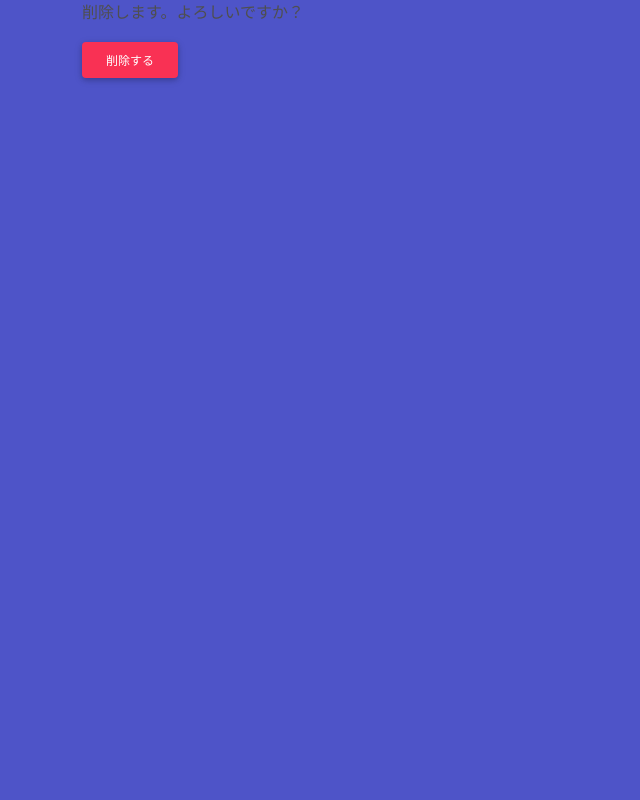
After one commit to voting-system-for-jam/web-version, a Django app: template jam/jam_vote/templates/jam_vote/delete.html in a window 1280 px wide. The commit adds this page. Shown: the whole page, without its empty margins (0-640 px from the left). Run offline with Django 3.2, Linux system fonts and the light colour scheme; the template is opened without the code that fills it, so the values that code supplies are empty; some libraries are stand-ins or nearby versions.

Commit message:
投票の削除機能を追加しました

```diff
--- a/jam/jam_vote/templates/jam_vote/base.html
+++ b/jam/jam_vote/templates/jam_vote/base.html
@@ -23,6 +23,7 @@
 </head>
 
 <body>
+
     <div class="area">
 
         <div class="container">
--- /dev/null
+++ b/jam/jam_vote/templates/jam_vote/delete.html
@@ -0,0 +1,9 @@
+{% extends 'jam_vote/base.html' %}
+
+{% block content %}
+<form method="post">
+    {% csrf_token %}
+    <p>削除します。よろしいですか？</p>
+    <input class="btn btn-danger" type="submit" value="削除する">
+</form>
+{% endblock %}
--- a/jam/jam_vote/templates/jam_vote/index.html
+++ b/jam/jam_vote/templates/jam_vote/index.html
@@ -11,6 +11,7 @@
     </div>
 
     <div class="container">
+        {{ if  }}
         <div class="row row-cols-1 row-cols-md-3 g-4">
             {% for question in question_list %}
             <div class="col">
@@ -20,6 +21,9 @@
                         <a type="button"
                         class="btn btn-primary"
                         href="{% url 'jam_vote:answer' question.pk %}">投票する</a>
+                        <a type="button"
+                        class="btn btn-success"
+                        href="{% url 'jam_vote:result' question.pk %}">結果を見る</a>
                     </div>
                 </div>
             </div>
--- a/jam/jam_vote/templates/jam_vote/result.html
+++ b/jam/jam_vote/templates/jam_vote/result.html
@@ -30,6 +30,10 @@
         <a href="{% url 'jam_vote:index'%}"
             class="btn btn-primary">タイトルに戻る</a>
     </div>
+    <div class="card card-rem">
+        <a href="{% url 'jam_vote:delete' object.id%}"
+            class="btn btn-danger">この投票を削除する</a>
+    </div>
 
 </div>
 {% endblock %}
--- a/jam/jam_vote/urls.py
+++ b/jam/jam_vote/urls.py
@@ -8,6 +8,7 @@ urlpatterns = [
     path('make', views.add, name='make'),
     path('answer/<int:pk>', views.AnswerView.as_view(), name='answer'),
     path('result/<int:pk>', views.ResultsView.as_view(), name='result'),
+    path('delete/<int:pk>', views.DelView.as_view(), name='delete'),
     path('answer_end', views.AnswerEndView.as_view(), name='answer_end'),
     path('<int:question_id>/plot', views.img_plot, name='img_plot'),
     path('<int:question_id>/vote', views.vote, name='vote'),
--- a/jam/static/jam_vote/base.css
+++ b/jam/static/jam_vote/base.css
@@ -52,6 +52,7 @@ input {
     width: 100%;
     height: 100%;
     overflow: hidden;
+    z-index: -1;
 }
 
 .circles li {
```
Also changed, not shown: jam/jam_vote/views.py (+11 -3 lines).
